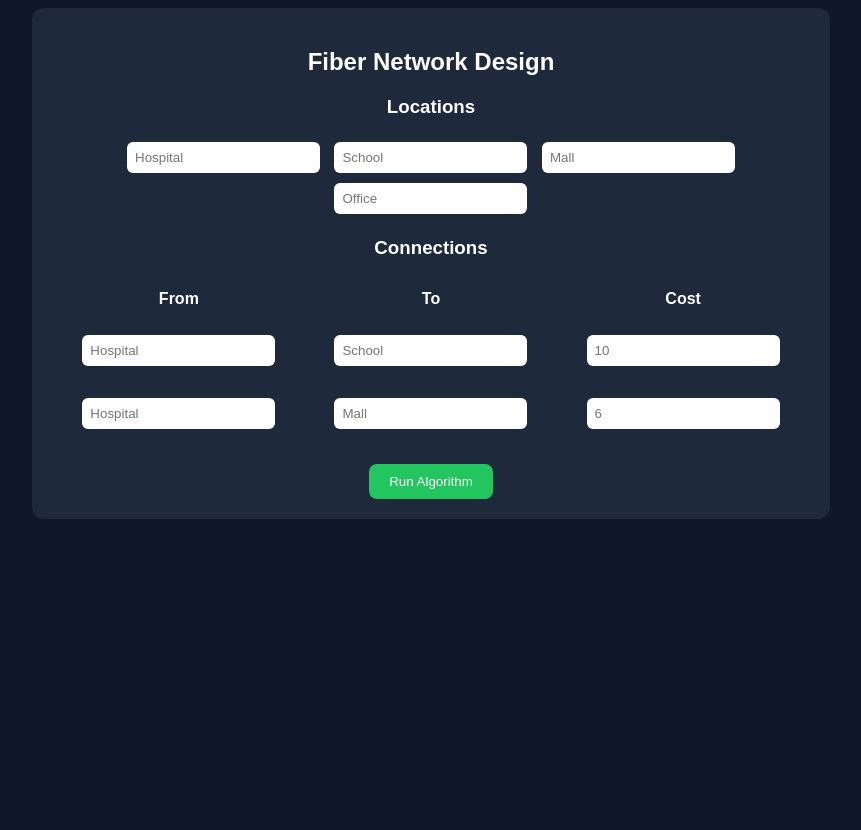
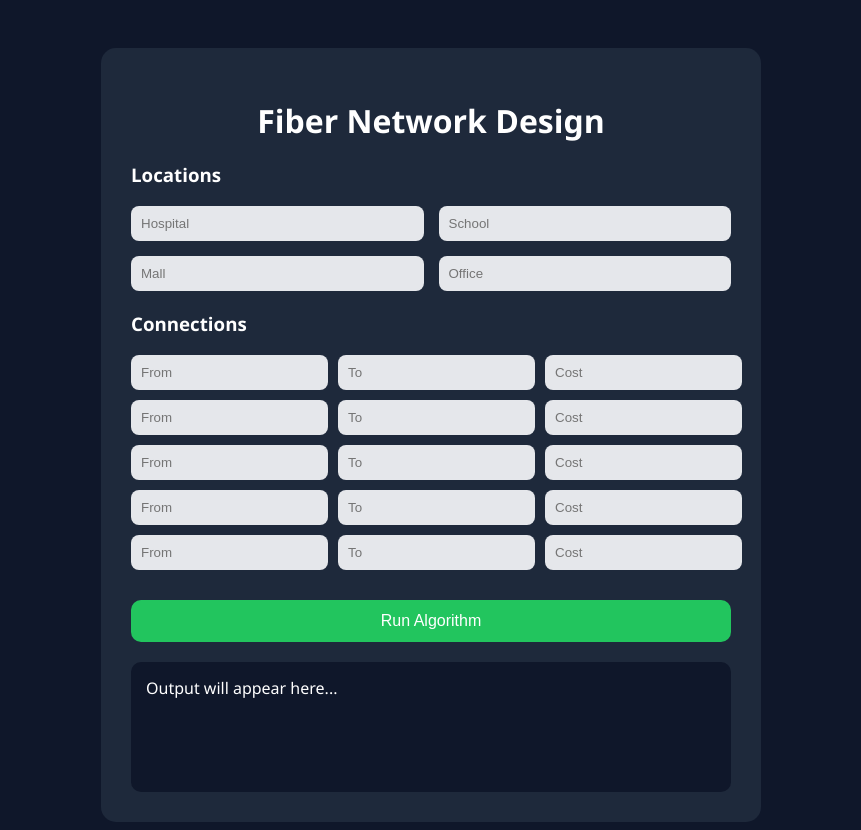
Before and after one commit to rudranideshpande/Fiber-Network-Design-1-, a Flask app: page / in a window 1280 px wide. Shown: the whole page, without its empty margins (209-1070 px from the left). Before the commit the page ends 519 px from the top, so only its background shows below. Run offline with Flask 3, Linux system fonts and the light colour scheme.

Commit message:
Update index.html

```diff
--- a/templates/index.html
+++ b/templates/index.html
@@ -2,49 +2,79 @@
 <html>
 <head>
     <title>Fiber Network Design</title>
+
     <style>
         body {
+            font-family: 'Segoe UI', sans-serif;
             background: #0f172a;
             color: white;
-            font-family: Arial;
-            text-align: center;
+            display: flex;
+            justify-content: center;
+            padding-top: 40px;
         }
 
         .container {
-            width: 60%;
-            margin: auto;
             background: #1e293b;
-            padding: 20px;
-            border-radius: 12px;
+            padding: 30px;
+            border-radius: 15px;
+            width: 600px;
+        }
+
+        h1 {
+            text-align: center;
+            margin-bottom: 20px;
+        }
+
+        h3 {
+            margin-top: 20px;
+        }
+
+        .grid {
+            display: grid;
+            grid-template-columns: 1fr 1fr;
+            gap: 15px;
         }
 
         input {
-            padding: 8px;
-            margin: 5px;
-            border-radius: 6px;
+            padding: 10px;
+            border-radius: 8px;
             border: none;
+            background: #e5e7eb;
         }
 
-        table {
-            width: 100%;
+        .connections {
             margin-top: 15px;
         }
 
-        th, td {
-            padding: 10px;
+        .row {
+            display: grid;
+            grid-template-columns: 1fr 1fr 1fr;
+            gap: 10px;
+            margin-bottom: 10px;
         }
 
         button {
+            margin-top: 20px;
+            width: 100%;
+            padding: 12px;
             background: #22c55e;
             border: none;
-            padding: 10px 20px;
-            border-radius: 8px;
+            border-radius: 10px;
             color: white;
+            font-size: 16px;
             cursor: pointer;
         }
 
         button:hover {
             background: #16a34a;
+        }
+
+        .output {
+            margin-top: 20px;
+            background: #0f172a;
+            padding: 15px;
+            border-radius: 10px;
+            min-height: 100px;
         }
     </style>
 </head>
@@ -52,39 +82,95 @@
 <body>
 
 <div class="container">
-    <h2>Fiber Network Design</h2>
+    <h1>Fiber Network Design</h1>
 
+    <!-- Locations -->
     <h3>Locations</h3>
-    <input placeholder="Hospital">
-    <input placeholder="School">
-    <input placeholder="Mall">
-    <input placeholder="Office">
+    <div class="grid">
+        <input id="loc1" placeholder="Hospital">
+        <input id="loc2" placeholder="School">
+        <input id="loc3" placeholder="Mall">
+        <input id="loc4" placeholder="Office">
+    </div>
 
+    <!-- Connections -->
     <h3>Connections</h3>
-    <table>
-        <tr>
-            <th>From</th>
-            <th>To</th>
-            <th>Cost</th>
-        </tr>
 
-        <tr>
-            <td><input placeholder="Hospital"></td>
-            <td><input placeholder="School"></td>
-            <td><input placeholder="10"></td>
-        </tr>
+    <div class="connections">
+        <div class="row">
+            <input placeholder="From" id="f1">
+            <input placeholder="To" id="t1">
+            <input placeholder="Cost" id="c1">
+        </div>
 
-        <tr>
-            <td><input placeholder="Hospital"></td>
-            <td><input placeholder="Mall"></td>
-            <td><input placeholder="6"></td>
-        </tr>
+        <div class="row">
+            <input placeholder="From" id="f2">
+            <input placeholder="To" id="t2">
+            <input placeholder="Cost" id="c2">
+        </div>
 
-    </table>
+        <div class="row">
+            <input placeholder="From" id="f3">
+            <input placeholder="To" id="t3">
+            <input placeholder="Cost" id="c3">
+        </div>
 
-    <br>
-    <button>Run Algorithm</button>
+        <div class="row">
+            <input placeholder="From" id="f4">
+            <input placeholder="To" id="t4">
+            <input placeholder="Cost" id="c4">
+        </div>
+
+        <div class="row">
+            <input placeholder="From" id="f5">
+            <input placeholder="To" id="t5">
+            <input placeholder="Cost" id="c5">
+        </div>
+    </div>
+
+    <button onclick="runAlgo()">Run Algorithm</button>
+
+    <div class="output" id="output">
+        Output will appear here...
+    </div>
 </div>
+
+<script>
+async function runAlgo() {
+    let locations = [];
+
+    for (let i = 1; i <= 4; i++) {
+        let val = document.getElementById("loc" + i).value.trim();
+        if (val) locations.push(val);
+    }
+
+    let edges = [];
+
+    for (let i = 1; i <= 5; i++) {
+        let u = document.getElementById("f" + i).value.trim();
+        let v = document.getElementById("t" + i).value.trim();
+        let w = parseInt(document.getElementById("c" + i).value);
+
+        if (u && v && !isNaN(w)) {
+            edges.push([u, v, w]);
+        }
+    }
+
+    let res = await fetch('/run', {
+        method: 'POST',
+        headers: { 'Content-Type': 'application/json' },
+        body: JSON.stringify({
+            n: locations.length,
+            locations: locations,
+            edges: edges
+        })
+    });
+
+    let data = await res.json();
+
+    document.getElementById("output").innerText = data.output;
+}
+</script>
 
 </body>
 </html>
```
